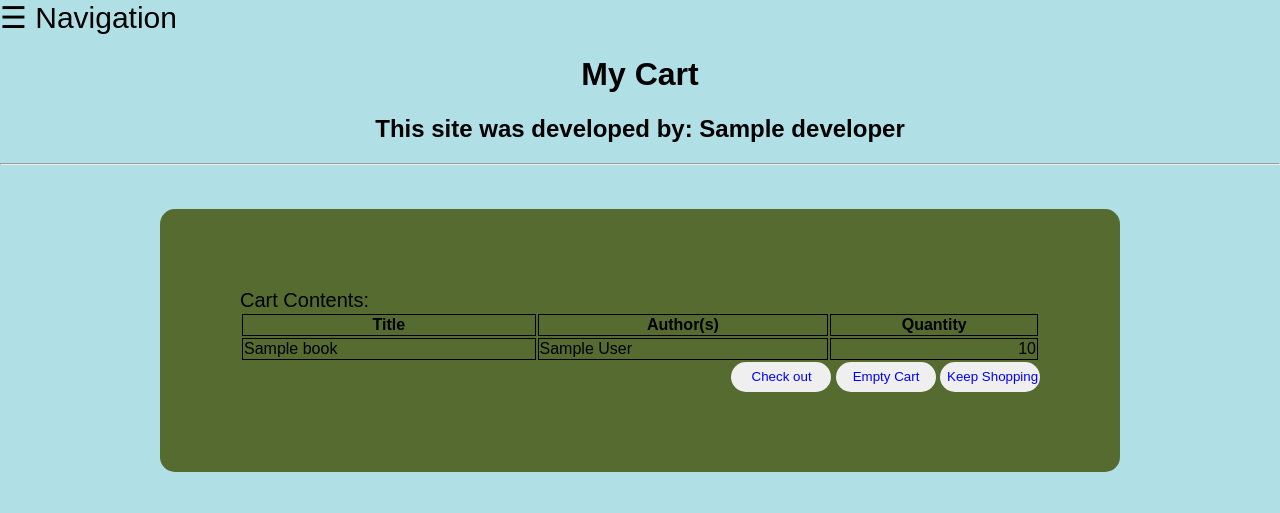
After one commit to ldr5145/Online-Bookstore, a Flask app: template templates/my_cart.html in a window 1280 px wide. The commit adds this page. Shown: the top 513 px of the page. Run offline with Flask 2, Linux system fonts and the light colour scheme; the template is opened without the code that fills it: most values are stand-ins (such as "Sample title", 1, 10 or a date in 2020).

Commit message:
Shopping cart now works. Can store books in it, clear it, and send an order with all contents of the cart.

```diff
--- a/db_functionality.py
+++ b/db_functionality.py
@@ -391,7 +391,6 @@ class db_operations:
         self.cursor.execute("SELECT * FROM book WHERE ISBN=%s", (isbn,))
         books = self.cursor.fetchall()
         for book in books:
-            print("book is ", book)
             authors = []
             self.cursor.execute("""SELECT name FROM Author A, Wrote W, Book B WHERE A.ID = W.authorID AND
             W.ISBN = B.ISBN AND B.ISBN = %s""", (isbn,))
--- a/main.py
+++ b/main.py
@@ -1,16 +1,17 @@
 import mysql.connector as sqlcon
 import db_functionality as db_func
 import data_management as data_manage
-from flask import Flask, request, render_template, redirect, session,url_for
+from flask import Flask, request, render_template, redirect, session, url_for
 from decimal import Decimal as decimal
 
 db_ops = db_func.db_operations('projectdb')
 app = Flask(__name__)
 app.secret_key = 'top_secret_key'
 
+
 @app.route("/", methods=["POST", "GET"])
 def login():
-    creds = {'loginID': '', 'password':''}
+    creds = {'loginID': '', 'password': ''}
     if 'remember' in session and session['remember']:
         return redirect(url_for('welcome_page'))
     if request.method == "POST":
@@ -25,7 +26,8 @@ def login():
             session['remember'] = remember_me
             return redirect(url_for('welcome_page'))
 
-    return render_template('login.html', developer='Liam Raehsler',posts=creds)
+    return render_template('login.html', developer='Liam Raehsler', posts=creds)
+
 
 @app.route("/forgot_password", methods=["POST", "GET"])
 def forgot():
@@ -34,10 +36,12 @@ def forgot():
     else:
         return render_template('forgot_password.html')
 
+
 @app.route("/create_account", methods=["POST", "GET"])
 def new_account():
-    password=password2=''
-    user_info = {'firstName':'', 'lastname':'', 'phone':'', 'address':'', 'loginID':'', 'password':'', 'password2':''}
+    password = password2 = ''
+    user_info = {'firstName': '', 'lastname': '', 'phone': '', 'address': '', 'loginID': '', 'password': '',
+                 'password2': ''}
     errors = []
     if request.method == "POST":
         user_info['firstName'] = request.form['firstName']
@@ -53,12 +57,13 @@ def new_account():
             db_ops.add_customer(user_info, result['duplicatePhone'])
             return redirect('/')
         else:
-            errors = {'errorCodes':result['errorCodes'], 'messages':result['message']}
+            errors = {'errorCodes': result['errorCodes'], 'messages': result['message']}
             print(errors)
 
     return render_template('create_account.html', developer='Liam Raehsler', posts=user_info, errors=errors)
 
-@app.route("/index", methods=["POST","GET"])
+
+@app.route("/index", methods=["POST", "GET"])
 def welcome_page():
     if 'username' not in session:
         return redirect(url_for('login'))
@@ -66,9 +71,10 @@ def welcome_page():
         print(request.form)
     return render_template('index.html', user=session['username'], developer='Liam Raehsler')
 
-@app.route("/index/catalog", methods=["POST","GET"])
+
+@app.route("/index/catalog", methods=["POST", "GET"])
 def browse():
-    posts={'results':{}, 'filters':{}, 'startDate':'', 'endDate':'', 'order':'0'}
+    posts = {'results': {}, 'filters': {}, 'startDate': '', 'endDate': '', 'order': '0'}
     if 'username' not in session:
         return redirect(url_for('login'))
     if request.method == "POST":
@@ -80,15 +86,16 @@ def browse():
                 posts['startDate'] = request.form['startDate']
                 posts['endDate'] = request.form['endDate']
 
-        posts['results'] = db_ops.find_books(request.form['query'],posts['filters'],
+        posts['results'] = db_ops.find_books(request.form['query'], posts['filters'],
                                              [posts['startDate'], posts['endDate']], posts['order'])
         print(posts['results'])
 
     return render_template('browse_books.html', developer='Liam Raehsler', posts=posts)
 
-@app.route("/index/book_info", methods=["POST","GET"])
+
+@app.route("/index/book_info", methods=["POST", "GET"])
 def display_book():
-    posts = {'book':(), 'authors':[]}
+    posts = {'book': (), 'authors': []}
     if 'username' not in session:
         return redirect(url_for('login'))
 
@@ -103,50 +110,73 @@ def display_book():
     return render_template('book_info.html', developer='Liam Raehsler', posts=posts)
 
 
-@app.route("/index/order_book", methods=["POST","GET"])
+@app.route("/index/order_book", methods=["POST", "GET"])
 def order_book():
-    order_info={'ISBN':'','quantity': ''}
-    error={}
+    order_info = {'ISBN': '', 'quantity': ''}
+    error = {}
     if 'username' not in session:
         return redirect(url_for('login'))
     if request.method == "POST":
         order_info['ISBN'] = request.form['ISBN']
         order_info['quantity'] = request.form['quantity']
-        valid, price, title, stock = db_ops.valid_book(order_info)
-        print(valid, price, title, stock)
-        if valid:
-            if stock > int(order_info['quantity']):
-                if 'order' in request.form:
-                    session['order_details'] = {'ISBN': [order_info['ISBN']], 'quantity': [order_info['quantity']],
-                                                'loginID': session['username']}
-                    return redirect(url_for('confirm_order'))
+        if not order_info['ISBN'] or not order_info['quantity']:
+            error = ['You must enter a value in all fields']
+        else:
+            valid, price, title, stock = db_ops.valid_book(order_info)
+            if valid:
+                print(request.form)
+                if stock > int(order_info['quantity']):
+                    if 'order' in request.form:
+                        session['order_details'] = {'ISBN': [order_info['ISBN']], 'quantity': [order_info['quantity']],
+                                                    'loginID': session['username']}
+                        return redirect(url_for('confirm_order'))
+                    else:
+                        if 'cart' in session:
+                            cart = session['cart']
+                            if order_info['ISBN'] in session['cart']['ISBN']:
+                                element = session['cart']['quantity'][session['cart']['ISBN'].index(order_info['ISBN'])]
+                                val = int(element) + int(order_info['quantity'])
+                                cart['quantity'][session['cart']['ISBN'].index(order_info['ISBN'])] = str(val)
+                                session['cart'] = cart
+                            else:
+                                print("before append: ", session['cart'], order_info['ISBN'])
+                                cart['ISBN'].extend([order_info['ISBN']])
+                                cart['quantity'].extend([order_info['quantity']])
+                                session['cart'] = cart
+                                print("after append: ", session['cart'])
+                        else:
+                            session['cart'] = {'ISBN': [order_info['ISBN']], 'quantity': [order_info['quantity']],
+                                               'loginID': session['username']}
+                        print(session)
+                        return redirect(url_for('cart_confirm'))
+
                 else:
-                    # will have to add info for what happens when user adds to cart
-                    pass
+                    if stock:
+                        error = [
+                            'There are only ' + str(stock) + ' copies of that book left, please reduce your quantity.']
+                    else:
+                        error = ['That book is currently sold out, please try again later.']
             else:
-                if stock:
-                    error = ['There are only ' + str(stock) + ' copies of that book left, please reduce your quantity.']
-                else:
-                    error = ['That book is currently sold out, please try again later.']
-        else:
-            error = ['That book is not in our database, please try again.']
+                error = ['That book is not in our database, please try again.']
     return render_template('order_book.html', developer='Liam Raehsler', error_message=error)
 
-@app.route("/index/order_confirm", methods=["POST","GET"])
+
+@app.route("/index/order_confirm", methods=["POST", "GET"])
 def confirm_order():
     if 'username' not in session:
         return redirect(url_for('login'))
     if 'order_details' not in session:
         return redirect(url_for('order_book'))
-    posts = {'book': [], 'authors': [], 'quantity': session['order_details']['quantity'], 'loginID': session['username'],
-             'cumulative_price': [], 'total_price':0.00}
+    posts = {'book': [], 'authors': [], 'quantity': session['order_details']['quantity'],
+             'loginID': session['username'],
+             'cumulative_price': [], 'total_price': 0.00}
     total_price = 0.0
     for book in session['order_details']['ISBN']:
         book_info, author_info = db_ops.get_single_book_info(book)
         posts['book'].append(book_info)
         posts['authors'].append(author_info)
     for i in range(len(posts['quantity'])):
-        cumulative_price = int(posts['quantity'][i])*float(posts['book'][i][7])
+        cumulative_price = int(posts['quantity'][i]) * float(posts['book'][i][7])
         cum_price_str = str("%.2f" % cumulative_price)
         posts['cumulative_price'].append(cum_price_str)
         total_price += cumulative_price
@@ -155,9 +185,47 @@ def confirm_order():
     session.pop('order_details', None)
     return render_template('order_confirm.html', developer='Liam Raehsler', posts=posts)
 
+
+@app.route("/index/my_cart", methods=["POST", "GET"])
+def cart_confirm():
+    if 'username' not in session:
+        return redirect(url_for('login'))
+    if 'cart' not in session:
+        return redirect(url_for('empty_cart'))
+    if request.method == "POST":
+        print(request.form)
+        if 'checkout' in request.form:
+            session['order_details'] = {'ISBN': session['cart']['ISBN'], 'quantity': session['cart']['quantity'],
+                                        'loginID': session['username']}
+            return redirect(url_for('confirm_order'))
+            # remember to pop cart later once user confirms order!
+        elif 'clear' in request.form:
+            session.pop('cart', None)
+            return redirect(url_for('empty_cart'))
+        else:
+            return redirect(url_for('order_book'))
+
+    cart = {'book': [], 'authors': [], 'quantity': session['cart']['quantity']}
+    for book in session['cart']['ISBN']:
+        book_info, author_info = db_ops.get_single_book_info(book)
+        cart['book'].append(book_info)
+        cart['authors'].append(author_info)
+    return render_template('my_cart.html', developer='Liam Raehsler', cart=cart)
+
+
+@app.route("/index/cart_confirm/empty")
+def empty_cart():
+    if 'username' not in session:
+        return redirect(url_for('login'))
+    if 'cart' in session:
+        return redirect(url_for('cart_confirm'))
+    return render_template('empty_cart.html', developer='Liam Raehsler')
+
+
 @app.route("/logout")
 def logout():
-    session.pop('username', None)
-    session.pop('admin', None)
-    session.pop('remember', None)
+    session.clear()
+    # session.pop('username', None)
+    # session.pop('admin', None)
+    # session.pop('remember', None)
     return redirect(url_for('login'))
--- a/templates/base_with_sidebar.html
+++ b/templates/base_with_sidebar.html
@@ -84,9 +84,10 @@
         <a href="javascript:void(0);" class="closebtn" onclick="closeNav()">&times;</a>
         <a href="/index">Home Page</a>
         <a href="/index/catalog">Browse books</a>
+        <a href="/index/order_book">Order a book</a>
         <a href="#">Your orders</a>
         <a href="#">Rate books</a>
-        <a href="#">Shopping cart</a>
+        <a href="/index/my_cart">Shopping cart</a>
         <a href="#">Request a return</a>
         <a href="/logout">Logout</a>
     </div>
--- /dev/null
+++ b/templates/my_cart.html
@@ -0,0 +1,68 @@
+{% extends "base_with_sidebar.html" %}
+{% block style %}
+{{ super() }}
+    #checkout{
+        width: 100px;
+        height: 30px;
+        border: none;
+        border-radius: 17px;
+        padding-left: 7px;
+        color: blue;
+    }
+    #clear{
+        width: 100px;
+        height: 30px;
+        border: none;
+        border-radius: 17px;
+        padding-left: 7px;
+        color: blue;
+    }
+    #keep_shopping{
+        width: 100px;
+        height: 30px;
+        border: none;
+        border-radius: 17px;
+        padding-left: 7px;
+        color: blue;
+    }
+{% endblock %}
+{% block title %}My Cart{% endblock %}
+{% block head_title %}My Cart{% endblock %}
+{% block dev_id %}{{ super() }}{% endblock %}
+{% block submit_form %}
+<div class="main_form" style="width:800px">
+    <form id="cart_form" method="post">
+         <div id="cart_div">
+             <label>Cart Contents:</label>
+            <table style="width:100%; border:0px;">
+               {% for i in range(cart.book|length) %}
+               {% if loop.first %}
+               <tr>
+                   <th>Title</th>
+                   <th>Author(s)</th>
+                   <th>Quantity</th>
+               </tr>
+               {% endif %}
+               <tr>
+                   <td>{{ cart.book[i][1] }}</td>
+                   <td>
+                       {% for auth in cart.authors[i] %}
+                           {{ auth }}
+                           {% if not loop.last %}
+                                ,
+                           {% endif %}
+                       {% endfor %}
+                   </td>
+                   <td align="right">{{ cart.quantity[i] }}</td>
+               </tr>
+               {% endfor %}
+           </table>
+        </div>
+        <div id="submit_div" style="float:right">
+            <input type="submit" id="checkout" name="checkout" value="Check out">
+            <input type="submit" id="clear" name="clear" value="Empty Cart">
+            <input type="submit" id="keep_shopping" name="keep_shopping" value="Keep Shopping">
+        </div>
+    </form>
+</div>
+{% endblock %}
--- a/templates/order_book.html
+++ b/templates/order_book.html
@@ -30,10 +30,10 @@
             </a></label>
         <br><br>
         <label for="ISBN">ISBN:</label>
-        <input style="width:100px" type="text" id="ISBN" name="ISBN" minlength="13" maxlength="13" oninput="numberEntered()">
+        <input style="width:100px" type="text" id="ISBN" name="ISBN" minlength="13" maxlength="13" oninput="numberEntered()" required>
         &nbsp;
         <label for="quantity">Quantity:</label>
-        <input style="width:37px" type="number" id="quantity" name="quantity" min="1" max="999" disabled>
+        <input style="width:37px" type="number" id="quantity" name="quantity" min="1" max="999" disabled required>
         <br><br>
         <input type="submit" id="order" name="order" value="Order now!">
         &nbsp;
```
Also changed, not shown: templates/empty_cart.html (added, +12 -0 lines).
